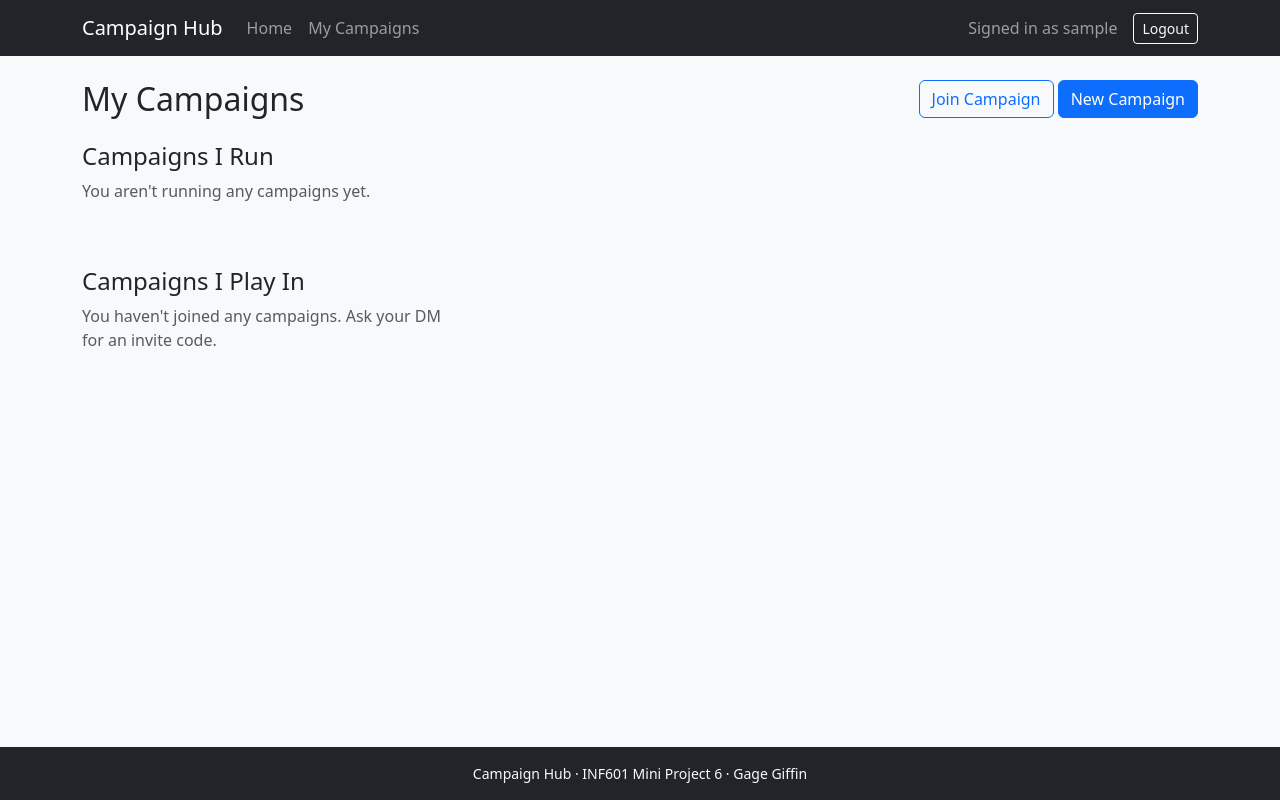
After one commit to GagePi-Dev/miniproject6GageGiffin, a Django app: page /campaigns/ in a window 1280 px wide. The commit adds this page. Run offline with Django 5.2, Linux system fonts and the light colour scheme; the visitor is signed in with stand-in values (Sample User, id 1); data comes from the database, SQL or seed files in the repository; data that the repository does not hold is empty.

Commit message:
Add campaign pages: list, detail, create, edit, delete and join with modals
Co-Authored-By: Claude Opus 5.5 <noreply@anthropic.com>

```diff
--- /dev/null
+++ b/campaigns/forms.py
@@ -0,0 +1,26 @@
+# INF601 - Advanced Programming in Python
+# Gage Giffin
+# Mini Project 6
+
+from django import forms
+
+from accounts.forms import BootstrapFormMixin
+
+from .models import Campaign
+
+
+class CampaignForm(BootstrapFormMixin, forms.ModelForm):
+    class Meta:
+        model = Campaign
+        # dm, players and invite_code are set by the views, never by the user
+        fields = ["name", "setting", "description"]
+        widgets = {
+            "description": forms.Textarea(attrs={"rows": 5}),
+        }
+        help_texts = {
+            "setting": "The world or region, e.g. Forgotten Realms.",
+        }
+
+
+class JoinCampaignForm(BootstrapFormMixin, forms.Form):
+    invite_code = forms.CharField(max_length=16, label="Invite code")
--- /dev/null
+++ b/campaigns/templates/campaigns/campaign_list.html
@@ -0,0 +1,87 @@
+{% extends "base.html" %}
+
+{% block title %}My Campaigns | Campaign Hub{% endblock %}
+
+{% block content %}
+<div class="d-flex flex-wrap justify-content-between align-items-center gap-2 mb-4">
+    <h1 class="h2 mb-0">My Campaigns</h1>
+    <div>
+        <button type="button" class="btn btn-outline-primary" data-bs-toggle="modal" data-bs-target="#joinModal">
+            Join Campaign
+        </button>
+        <a href="{% url 'campaign_create' %}" class="btn btn-primary">New Campaign</a>
+    </div>
+</div>
+
+<h2 class="h4">Campaigns I Run</h2>
+<div class="row row-cols-1 row-cols-md-2 row-cols-lg-3 g-3 mb-5">
+    {% for campaign in campaigns_run %}
+        <div class="col">
+            <div class="card h-100 shadow-sm">
+                <div class="card-body">
+                    <h3 class="h5 card-title">{{ campaign.name }}</h3>
+                    {% if campaign.setting %}
+                        <h4 class="h6 card-subtitle mb-2 text-body-secondary">{{ campaign.setting }}</h4>
+                    {% endif %}
+                    <p class="card-text">{{ campaign.description|truncatewords:25 }}</p>
+                </div>
+                <div class="card-footer bg-transparent d-flex justify-content-between align-items-center">
+                    <span class="badge text-bg-warning">DM</span>
+                    <a href="{% url 'campaign_detail' campaign.pk %}" class="btn btn-sm btn-outline-secondary">Open</a>
+                </div>
+            </div>
+        </div>
+    {% empty %}
+        <div class="col-12">
+            <p class="text-body-secondary">You aren't running any campaigns yet.</p>
+        </div>
+    {% endfor %}
+</div>
+
+<h2 class="h4">Campaigns I Play In</h2>
+<div class="row row-cols-1 row-cols-md-2 row-cols-lg-3 g-3">
+    {% for campaign in campaigns_joined %}
+        <div class="col">
+            <div class="card h-100 shadow-sm">
+                <div class="card-body">
+                    <h3 class="h5 card-title">{{ campaign.name }}</h3>
+                    {% if campaign.setting %}
+                        <h4 class="h6 card-subtitle mb-2 text-body-secondary">{{ campaign.setting }}</h4>
+                    {% endif %}
+                    <p class="card-text">{{ campaign.description|truncatewords:25 }}</p>
+                </div>
+                <div class="card-footer bg-transparent d-flex justify-content-between align-items-center">
+                    <span class="small text-body-secondary">DM: {{ campaign.dm.username }}</span>
+                    <a href="{% url 'campaign_detail' campaign.pk %}" class="btn btn-sm btn-outline-secondary">Open</a>
+                </div>
+            </div>
+        </div>
+    {% empty %}
+        <div class="col-12">
+            <p class="text-body-secondary">You haven't joined any campaigns. Ask your DM for an invite code.</p>
+        </div>
+    {% endfor %}
+</div>
+
+<div class="modal fade" id="joinModal" tabindex="-1" aria-labelledby="joinModalLabel" aria-hidden="true">
+    <div class="modal-dialog">
+        <div class="modal-content">
+            <form method="post" action="{% url 'campaign_join' %}">
+                {% csrf_token %}
+                <div class="modal-header">
+                    <h2 class="modal-title h5" id="joinModalLabel">Join a Campaign</h2>
+                    <button type="button" class="btn-close" data-bs-dismiss="modal" aria-label="Close"></button>
+                </div>
+                <div class="modal-body">
+                    {% include "partials/form_fields.html" with form=join_form %}
+                    <p class="small text-body-secondary mb-0">Your DM can find the invite code on their campaign page.</p>
+                </div>
+                <div class="modal-footer">
+                    <button type="button" class="btn btn-secondary" data-bs-dismiss="modal">Cancel</button>
+                    <button type="submit" class="btn btn-primary">Join</button>
+                </div>
+            </form>
+        </div>
+    </div>
+</div>
+{% endblock %}
--- a/campaigns/templates/campaigns/home.html
+++ b/campaigns/templates/campaigns/home.html
@@ -5,7 +5,8 @@
     <h1 class="display-5 fw-bold">Campaign Hub</h1>
     <p class="lead">Run your D&amp;D campaigns in one place: session recaps, NPCs and secrets only the DM can see.</p>
     {% if user.is_authenticated %}
-        <p class="mb-0">Welcome back, {{ user.username }}.</p>
+        <p>Welcome back, {{ user.username }}.</p>
+        <a href="{% url 'campaign_list' %}" class="btn btn-primary btn-lg">My Campaigns</a>
     {% else %}
         <a href="{% url 'register' %}" class="btn btn-primary btn-lg me-2">Get Started</a>
         <a href="{% url 'login' %}" class="btn btn-outline-secondary btn-lg">Login</a>
--- a/campaigns/urls.py
+++ b/campaigns/urls.py
@@ -8,4 +8,10 @@ from . import views
 
 urlpatterns = [
     path("", views.home, name="home"),
+    path("campaigns/", views.campaign_list, name="campaign_list"),
+    path("campaigns/new/", views.campaign_create, name="campaign_create"),
+    path("campaigns/join/", views.campaign_join, name="campaign_join"),
+    path("campaigns/<int:pk>/", views.campaign_detail, name="campaign_detail"),
+    path("campaigns/<int:pk>/edit/", views.campaign_edit, name="campaign_edit"),
+    path("campaigns/<int:pk>/delete/", views.campaign_delete, name="campaign_delete"),
 ]
--- a/campaigns/views.py
+++ b/campaigns/views.py
@@ -2,8 +2,112 @@
 # Gage Giffin
 # Mini Project 6
 
-from django.shortcuts import render
+from django.contrib import messages
+from django.contrib.auth.decorators import login_required
+from django.db.models import Q
+from django.shortcuts import get_object_or_404, redirect, render
+from django.views.decorators.http import require_POST
+
+from .forms import CampaignForm, JoinCampaignForm
+from .models import Campaign
+
+
+def get_member_campaign(request, pk):
+    """Return the campaign if the user is its DM or a player, otherwise 404."""
+    campaigns = Campaign.objects.filter(
+        Q(dm=request.user) | Q(players=request.user)
+    ).distinct()
+    return get_object_or_404(campaigns, pk=pk)
+
+
+def get_dm_campaign(request, pk):
+    """Return the campaign only if the user is its DM, otherwise 404."""
+    return get_object_or_404(Campaign, pk=pk, dm=request.user)
 
 
 def home(request):
     return render(request, "campaigns/home.html")
+
+
+@login_required
+def campaign_list(request):
+    context = {
+        "campaigns_run": request.user.campaigns_run.all(),
+        "campaigns_joined": request.user.campaigns_joined.select_related("dm"),
+        "join_form": JoinCampaignForm(),
+    }
+    return render(request, "campaigns/campaign_list.html", context)
+
+
+@login_required
+def campaign_detail(request, pk):
+    campaign = get_member_campaign(request, pk)
+    context = {
+        "campaign": campaign,
+        "is_dm": campaign.is_dm(request.user),
+        "players": campaign.players.all(),
+    }
+    return render(request, "campaigns/campaign_detail.html", context)
+
+
+@login_required
+def campaign_create(request):
+    if request.method == "POST":
+        form = CampaignForm(request.POST)
+        if form.is_valid():
+            campaign = form.save(commit=False)
+            campaign.dm = request.user
+            campaign.save()
+            messages.success(request, f"Created {campaign.name}. Share the invite code with your players.")
+            return redirect("campaign_detail", pk=campaign.pk)
+    else:
+        form = CampaignForm()
+
+    return render(request, "campaigns/campaign_form.html", {"form": form})
+
+
+@login_required
+def campaign_edit(request, pk):
+    campaign = get_dm_campaign(request, pk)
+    if request.method == "POST":
+        form = CampaignForm(request.POST, instance=campaign)
+        if form.is_valid():
+            form.save()
+            messages.success(request, "Campaign updated.")
+            return redirect("campaign_detail", pk=campaign.pk)
+    else:
+        form = CampaignForm(instance=campaign)
+
+    return render(request, "campaigns/campaign_form.html", {"form": form, "campaign": campaign})
+
+
+@login_required
+@require_POST
+def campaign_delete(request, pk):
+    campaign = get_dm_campaign(request, pk)
+    name = campaign.name
+    campaign.delete()
+    messages.success(request, f"Deleted {name}.")
+    return redirect("campaign_list")
+
+
+@login_required
+@require_POST
+def campaign_join(request):
+    form = JoinCampaignForm(request.POST)
+    campaign = None
+    if form.is_valid():
+        campaign = Campaign.objects.filter(
+            invite_code=form.cleaned_data["invite_code"]
+        ).first()
+
+    if campaign is None:
+        messages.error(request, "Invalid invite code.")
+        return redirect("campaign_list")
+
+    if campaign.is_member(request.user):
+        messages.info(request, f"You're already part of {campaign.name}.")
+    else:
+        campaign.players.add(request.user)
+        messages.success(request, f"You joined {campaign.name}!")
+    return redirect("campaign_detail", pk=campaign.pk)
--- a/templates/base.html
+++ b/templates/base.html
@@ -23,6 +23,11 @@
                     <li class="nav-item">
                         <a class="nav-link" href="{% url 'home' %}">Home</a>
                     </li>
+                    {% if user.is_authenticated %}
+                        <li class="nav-item">
+                            <a class="nav-link" href="{% url 'campaign_list' %}">My Campaigns</a>
+                        </li>
+                    {% endif %}
                 </ul>
                 <ul class="navbar-nav align-items-lg-center">
                     {% if user.is_authenticated %}
```
Also changed, not shown: campaigns/templates/campaigns/campaign_detail.html (added, +95 -0 lines), campaigns/templates/campaigns/campaign_form.html (added, +22 -0 lines).
